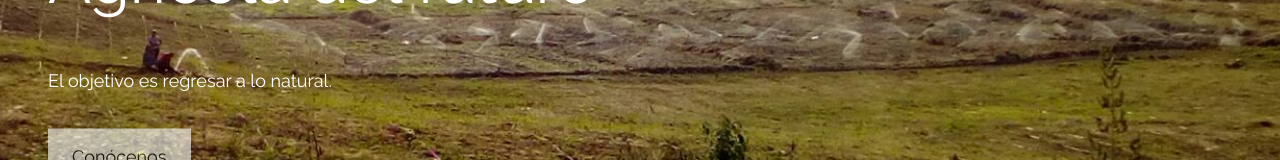
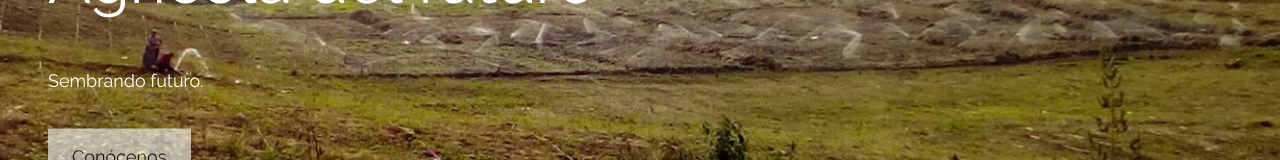
Before and after one commit to adrianostaiza/adrianostaiza.github.io, a plain HTML site: page index.html in a window 1280 px wide. Shown: the part 339-499 px from the top of the page. Drawn offline with nearby package versions, Linux system fonts and the light colour scheme; some packages are replaced by stand-ins of ours.

Commit message:
Sembrando futuro

```diff
--- a/index.html
+++ b/index.html
@@ -65,7 +65,7 @@ body, html {
   <div class="w3-display-left w3-text-white" style="padding:48px">
     <span class="w3-jumbo w3-hide-small">Agrícola del futuro</span><br>
     <span class="w3-xxlarge w3-hide-large w3-hide-medium">Agrícola del futuro</span><br>
-    <span class="w3-large">El objetivo es regresar a lo natural.</span>
+    <span class="w3-large">Sembrando futuro.</span>
     <p><a href="#about" class="w3-button w3-white w3-padding-large w3-large w3-margin-top w3-opacity w3-hover-opacity-off">Conócenos</a></p>
   </div>
   <div class="w3-display-bottomleft w3-text-grey w3-large" style="padding:24px 48px">
```
